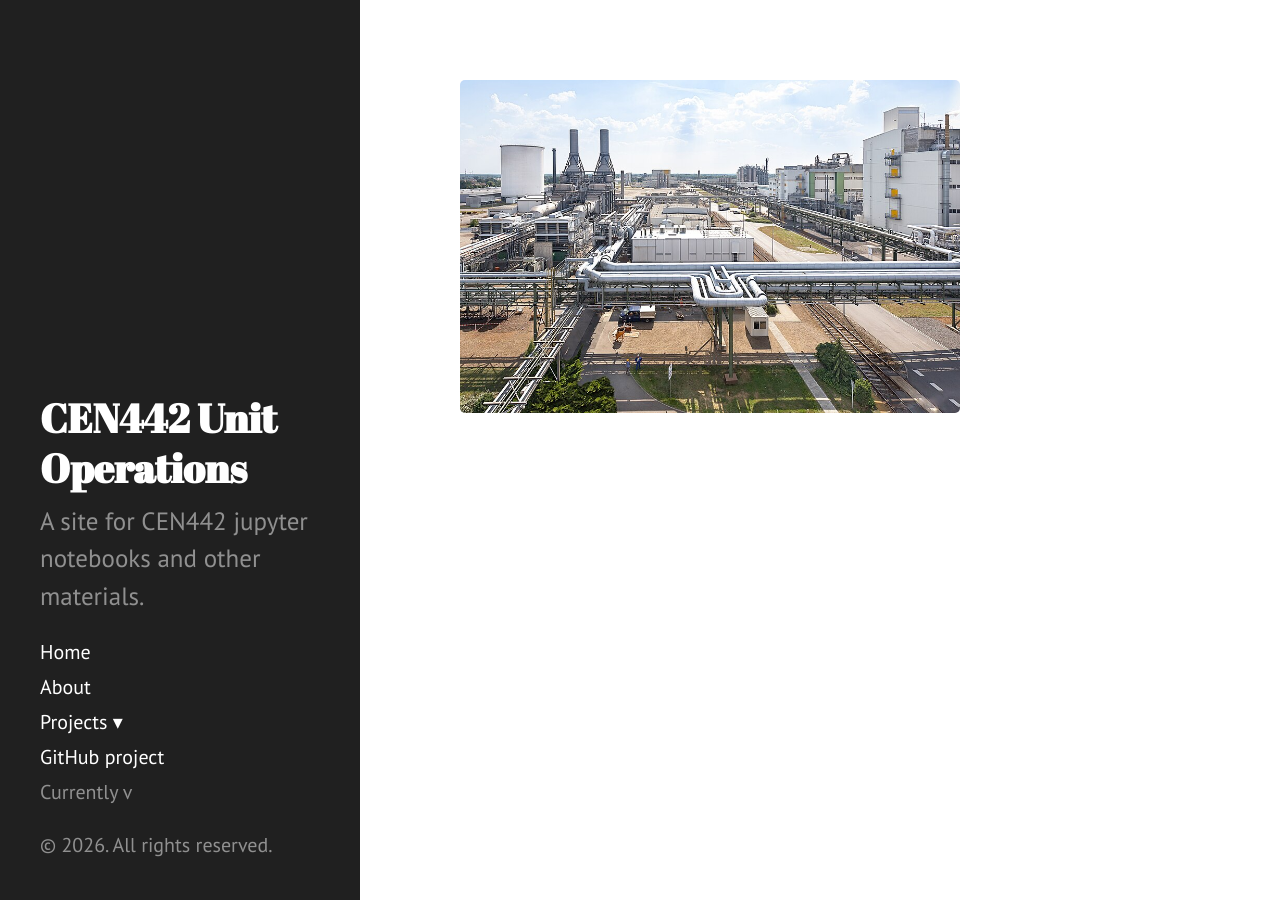
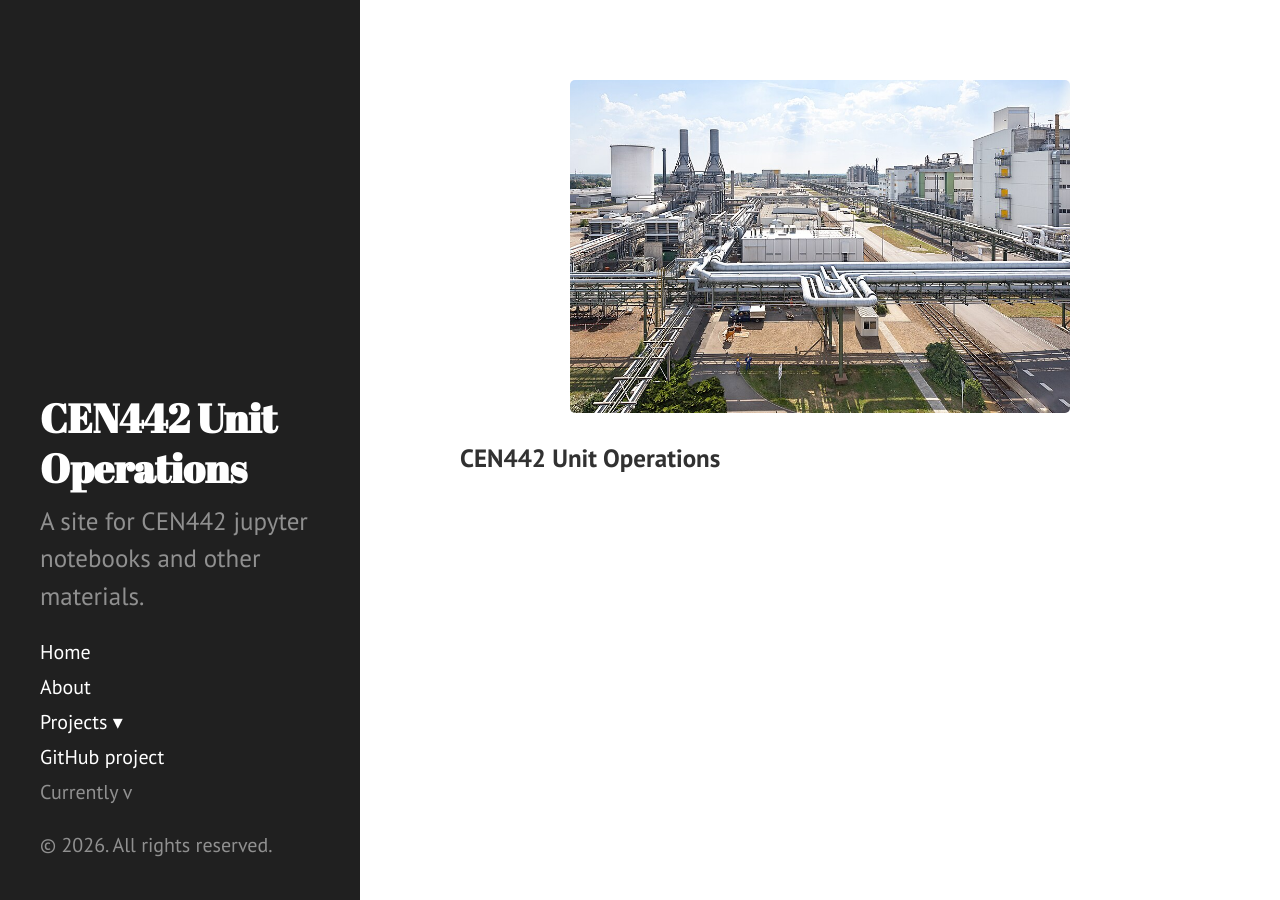
Before and after one commit to caaponte-su/CEN442, a Jekyll site: the page built from docs/index.html, in a window 1280 px wide. Built offline with Jekyll 4.4.1, drawn with Linux system fonts in a browser that asks for light colours.

Commit message:
Update index.html

```diff
--- a/docs/index.html
+++ b/docs/index.html
@@ -2,9 +2,11 @@
 layout: default
 title: Home
 ---
-
+<p align="center">
 <img src="{{ '/images/BASF_Schwarzheide_GmbH_Werksansicht_01.jpg' | relative_url }}" alt="Alternative text" width="500" class="center-block">
 
+  <h3>CEN442 Unit Operations</h3>
+</p>
 <!--
 <div class="posts">
   {% for post in paginator.posts %}
```
